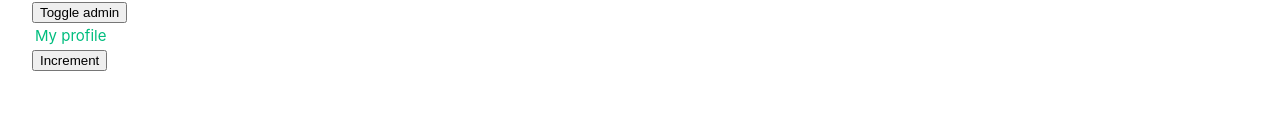
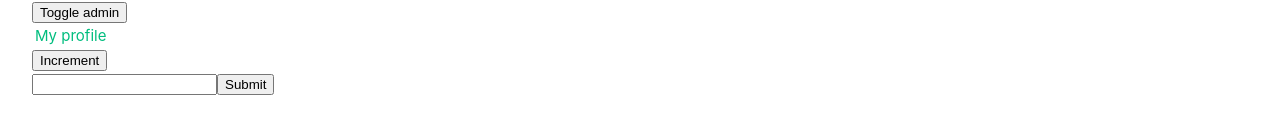
Before and after one commit to Johnny-Jackpot/sandbox, a Vue app in the folder vue/vue-project/: page /build-in-components/vue-test-utils-crash-course in a window 1280 px wide. Shown: the part 320-454 px from the top of the page. Built offline with nearby package versions, Linux system fonts and the light colour scheme; the HTML template or start-up script is replaced by a standard one.

Commit message:
added simple form

```diff
--- /dev/null
+++ b/vue/vue-project/src/components/scaling-up/testing/testing-forms/InteractingWithFormElements.vue
@@ -0,0 +1,21 @@
+<script setup lang="ts">
+import { ref } from 'vue';
+
+const email = ref('')
+const emit = defineEmits<{
+  submit: [string]
+}>()
+
+const submit = () => {
+  emit('submit', email.value)
+}
+</script>
+
+<template>
+  <div>
+    <input type="text" v-model="email">
+    <button @click="submit">Submit</button>
+  </div>
+</template>
+
+<style scoped></style>
--- a/vue/vue-project/src/views/scaling-up/VueTestUtilsCrashCourse.vue
+++ b/vue/vue-project/src/views/scaling-up/VueTestUtilsCrashCourse.vue
@@ -2,6 +2,7 @@
 import ConditionalRendering from '@/components/scaling-up/testing/conditional-rendering/ConditionalRendering.vue';
 import TodoList from '@/components/scaling-up/testing/todo-list/TodoList.vue';
 import TestingEmittedEvents from '@/components/scaling-up/testing/testing-emitted-events/TestingEmittedEvents.vue';
+import InteractingWithFormElements from '@/components/scaling-up/testing/testing-forms/InteractingWithFormElements.vue';
 
 
 </script>
@@ -11,6 +12,7 @@ import TestingEmittedEvents from '@/components/scaling-up/testing/testing-emitte
   <TodoList />
   <ConditionalRendering />
   <TestingEmittedEvents />
+  <InteractingWithFormElements />
 </template>
 
 <style scoped></style>
```
